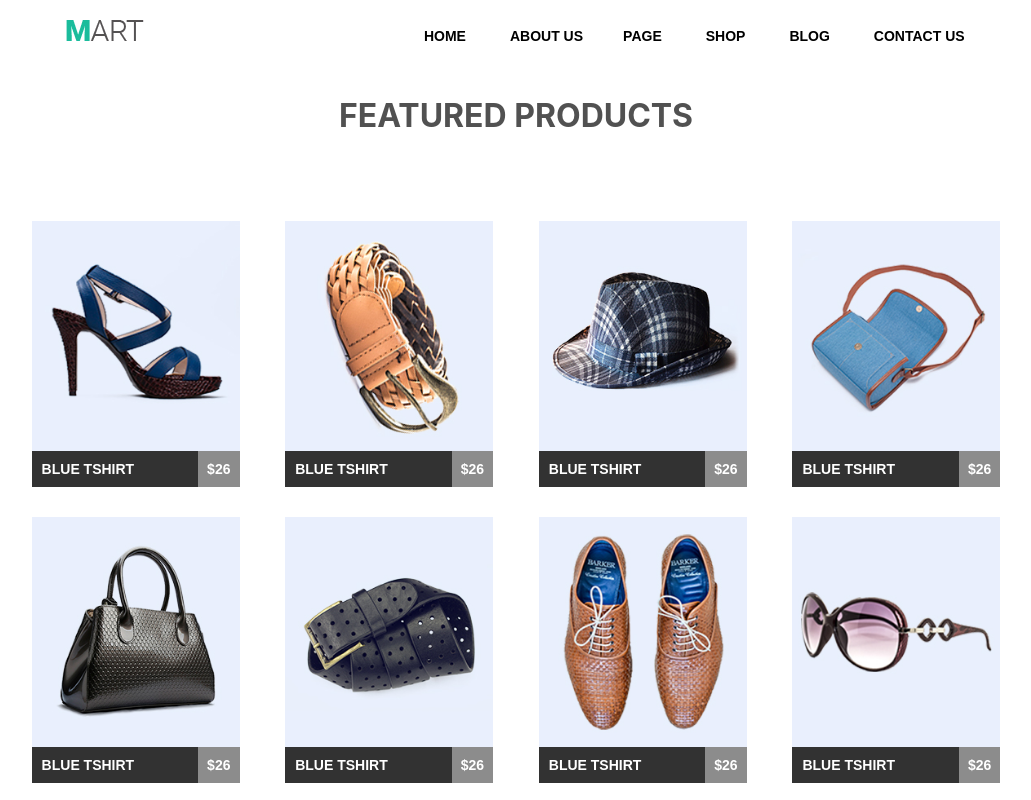
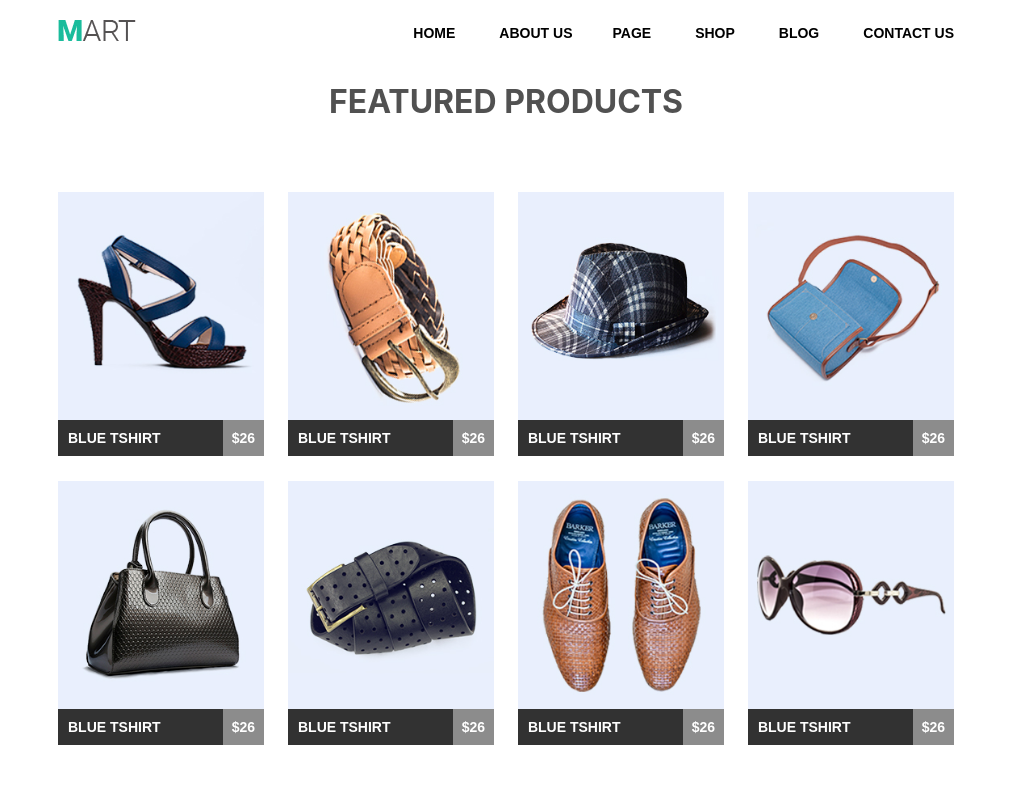
Before and after one commit to andyfomin/andyfomin, a plain HTML site: page hw2/index.html in a window 1280 px wide. Shown: the top 800 px of the page, without its empty margins (134-1165 px from the left). Drawn offline with Linux system fonts and the light colour scheme.

Commit message:
hw2 flex

```diff
--- a/hw2/css/styles.css
+++ b/hw2/css/styles.css
@@ -6,28 +6,30 @@
     list-style: none;
 }
 body {
-    width: 1300px;
-    height: 100vh;
+    width: 100vw;
+    height: 100%;
     font-size: 16px;
 }
 .wrapper {
-    width: 80%;
+    width: 70%;
     margin: 0 auto;
+    padding: 20px 0 60px 0;
+}
+.header {
+    display: flex;
+    justify-content: space-between;
 }
 .header div {
     display: inline-block;
-    width: 19%;
-    padding: 20px 70px;
 }
 .menu {
-    display: inline-block;
-    text-align: right;
-    width: 80%;
-    padding-right: 45px;
 }
 .menu li {
     display: inline-block;
-    margin: 20px;
+    margin: 0 20px 0 20px;
+}
+.menu li:last-child {
+    margin-right: 0;
 }
 .menu a {
     display: block;
@@ -36,6 +38,7 @@ body {
     font-size: 14px;
     font-family: sans-serif;
     font-weight: bold;
+    padding: 5px 0 10px 0;
 }
 .menu a:hover {
     color: #1abc9c;
@@ -46,7 +49,6 @@ main {
     margin-top: 40px;
 }
 .title {
-    padding-bottom: 80px;
     font-family: -apple-system, BlinkMacSystemFont, 'Segoe UI', Roboto, Oxygen, Ubuntu, Cantarell, 'Open Sans', 'Helvetica Neue', sans-serif;
     color: rgb(81, 81, 81);
     text-transform: uppercase;
@@ -55,24 +57,28 @@ main {
   }
   .shop {
     width: 100%;
-    padding-top: 15px;
-    padding-bottom: 15px;
-    text-align: center;
+    display: flex;
+    justify-content: space-between;
+    margin-top: 80px;
   }
-  .section:first-child {
-      margin-left: 0;
-  }
-  .section:last-child {
-      margin-right: 0;
+  .shop:last-child {
+      margin-top: 25px;
   }
   .section {
       display: inline-block;
-      width: 20%;
-      margin-left: 2%;
-      margin-right: 2%;
+      width: 23%;
   }
   .section img {
       width: 100%;
+  }
+
+
+
+  .list {
+      width: 100%;
+  }
+  button {
+      display: inline-block;
   }
   .name {
       display: inline-block;
@@ -92,9 +98,6 @@ main {
   .name:hover {
       background-color: #1abc9c;
   }
-  .list {
-      width: 100%;
-  }
 
   .price {
     display: inline-block;
@@ -111,11 +114,13 @@ main {
     font-weight: bold;
     text-align: center;
   }
+  .price:hover {
+      background-color: rgb(35, 221, 150);
+  }
 
 .footer {
     width: 100%;
     margin-top: 60px;
-    margin-bottom: 80px;
 }
 .blog {
     font-family: -apple-system, BlinkMacSystemFont, 'Segoe UI', Roboto, Oxygen, Ubuntu, Cantarell, 'Open Sans', 'Helvetica Neue', sans-serif;
@@ -125,15 +130,14 @@ main {
     text-align: center;
   }
   .box {
-      text-align: center;
+    display: flex;
+    justify-content: space-between;
     width: 100%;
     margin-top: 80px;
   }
   .column {
     display: inline-block;
     width: 30%;
-    padding-left: 1.6%;
-    padding-right: 1.6%;
   }
   .column img {
       width: 100%;
@@ -146,19 +150,20 @@ main {
       padding-bottom: 30px;
   }
   .column p {
-      font-size: 12px;
+      font-size: 14px;
       font-family: -apple-system, BlinkMacSystemFont, 'Segoe UI', Roboto, Oxygen, Ubuntu, Cantarell, 'Open Sans', 'Helvetica Neue', sans-serif;
       text-align: left;
       padding-bottom: 10px;
   }
   .column a {
+      text-align: center;
       width: 45%;
       display: block;
       color: #ffffff;
       background-color: #1abc9c;
       padding: 10px 25px;
       font-family: -apple-system, BlinkMacSystemFont, 'Segoe UI', Roboto, Oxygen, Ubuntu, Cantarell, 'Open Sans', 'Helvetica Neue', sans-serif;
-      font-size: 12px;
+      font-size: 14px;
       font-weight: unset;
       line-height: 1.625;
       margin-top: 5px;
```
